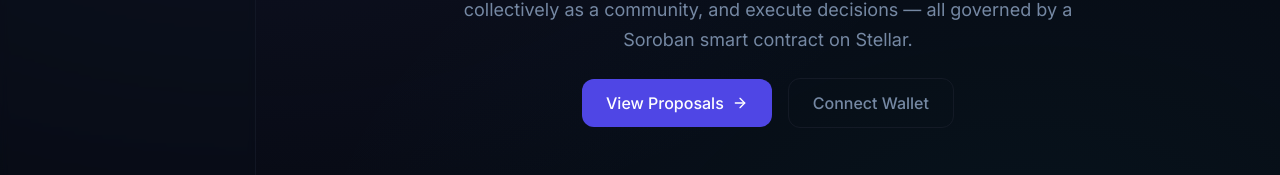
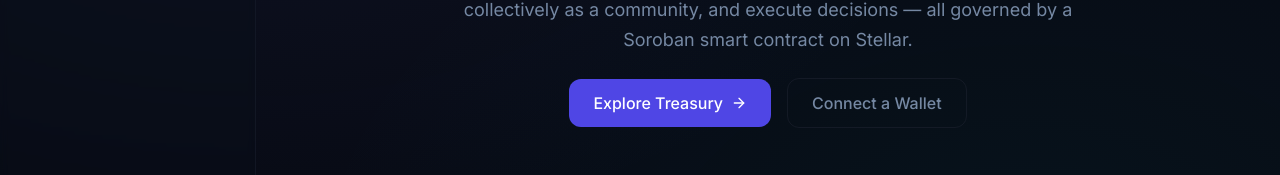
Before and after one commit to shuvamdutta2004/Stellar-DAO-Governance-Platform, a Next.js app: page / in a window 1280 px wide. Shown: the part 369-544 px from the top of the page. Built offline with nearby package versions, Linux system fonts and the light colour scheme; no server answers.

Commit message:
fix:ui fix in the navbar and the page

```diff
--- a/app/page.tsx
+++ b/app/page.tsx
@@ -82,7 +82,7 @@
             id="hero-cta-proposals"
             className="flex items-center gap-2 btn-primary px-6 py-3 text-base"
           >
-            View Proposals
+            Explore Treasury
             <ArrowRight className="w-4 h-4" />
           </Link>
           <Link
@@ -90,7 +90,7 @@
             id="hero-cta-dashboard"
             className="flex items-center gap-2 btn-ghost px-6 py-3 text-base border border-border/60 hover:border-border rounded-lg"
           >
-            Connect Wallet
+            Connect a Wallet
           </Link>
         </div>
       </section>
--- a/components/layout/Navbar.tsx
+++ b/components/layout/Navbar.tsx
@@ -4,7 +4,7 @@
 import { usePathname } from "next/navigation";
 import { Shield, Menu } from "lucide-react";
 import WalletConnectButton from "@/components/wallet/WalletConnectButton";
-import { useState } from "react";
+import { useEffect, useState } from "react";
 import { cn } from "@/lib/utils";
 
 const navItems = [
@@ -18,6 +18,10 @@
 export default function Navbar() {
   const pathname = usePathname();
   const [mobileOpen, setMobileOpen] = useState(false);
+
+  useEffect(() => {
+    setMobileOpen(false);
+  }, [pathname]);
 
   return (
     <header className="sticky top-0 z-50 border-b border-border/50 bg-background/80 backdrop-blur-md">
@@ -35,6 +39,8 @@
           className="lg:hidden p-2 rounded-lg hover:bg-secondary/60 transition-colors"
           onClick={() => setMobileOpen((v) => !v)}
           aria-label="Toggle menu"
+          aria-expanded={mobileOpen}
+          aria-controls="mobile-navigation"
         >
           <Menu className="w-5 h-5" />
         </button>
@@ -58,7 +64,10 @@
 
       {/* Mobile nav */}
       {mobileOpen && (
-        <div className="lg:hidden border-t border-border/50 bg-card/90 backdrop-blur-sm px-4 py-3 space-y-1 animate-fade-in">
+        <div
+          id="mobile-navigation"
+          className="lg:hidden border-t border-border/50 bg-card/90 backdrop-blur-sm px-4 py-3 space-y-1 animate-fade-in"
+        >
           {navItems.map(({ href, label }) => (
             <Link
               key={href}
```
